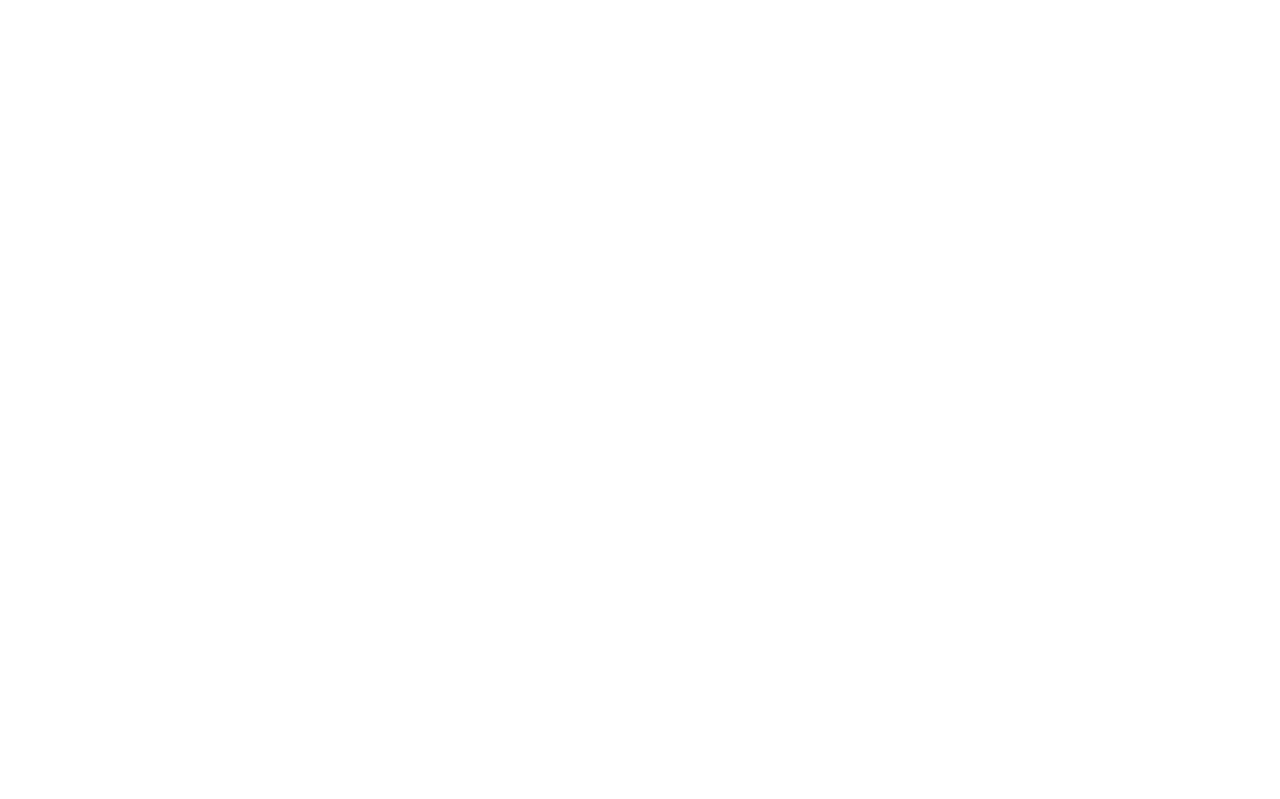
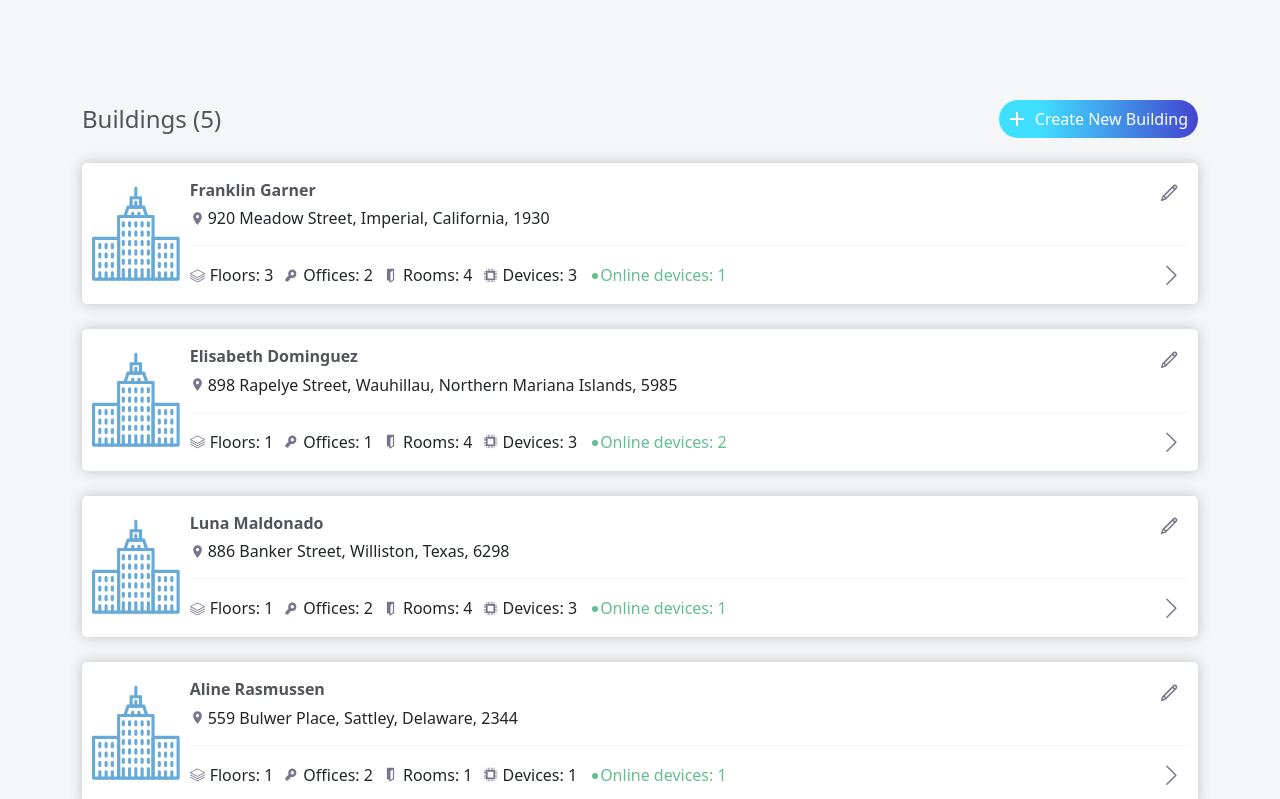
Before and after one commit to Bodrie/mclimate-app, a React (Create React App) app: page /home in a window 1280 px wide. Before the commit this address had no page. Shown: the top 799 px of the page. Built offline with nearby package versions, Linux system fonts and the light colour scheme.

Commit message:
created card component for listing all the building information

```diff
--- a/src/App.css
+++ b/src/App.css
@@ -1,3 +1,6 @@
 .App {
+  height: 100vh;
+  background-color: #F4F6F8;
   text-align: center;
+  padding-top: 100px;
 }
--- /dev/null
+++ b/src/components/BuildingCard/BuildingCard.css
@@ -0,0 +1,105 @@
+.card-element {
+  display: flex;
+  margin-bottom: 25px;
+  border-radius: 5px;
+  background-color: #fff;
+  padding: 15px 10px;
+  filter: drop-shadow(0 0 0.4rem rgb(193, 193, 193));
+}
+
+.card-image {
+  display: none;
+}
+
+@media only screen and (min-width: 768px) {
+  .card-image {
+    display: initial;
+    width: 8%;
+    height: auto;
+  }
+}
+
+.card-content {
+  display: flex;
+  flex-direction: column;
+  flex-grow: 1;
+  margin-left: 10px;
+}
+
+.card-building {
+  display: flex;
+  justify-content: space-between;
+}
+
+.card-building p {
+  font-weight: 600;
+  color: #51545a;
+  margin: 0;
+}
+
+.card-building button {
+  border: none;
+  background-color: transparent;
+}
+
+.card-address {
+  display: flex;
+  align-items: center;
+  border-bottom: 1px solid #f4f6f8;
+  padding-bottom: 15px;
+  margin-bottom: 15px;
+}
+
+.card-address p {
+  margin-left: 3px;
+  margin-bottom: 0;
+}
+
+.card-info {
+  display: flex;
+  align-items: center;
+  margin-bottom: 0;
+  padding-left: 0;
+}
+
+@media (min-width: 375px) and (max-width: 574px) {
+  .card-info {
+    font-size: 8px;
+  }
+}
+
+@media (min-width: 575px) and (max-width: 766px) {
+  .card-info {
+    font-size: 12px;
+  }
+}
+
+@media (min-width: 767px) and (max-width: 1200px) {
+  .card-info {
+    font-size: 14px;
+  }
+}
+
+.card-info button {
+  margin-left: auto;
+}
+
+.card-info p {
+  margin: 0 10px 0 5px;
+}
+
+.card-info p:last-of-type {
+  display: list-item;
+  list-style-position: inside;
+  color: #62be90;
+}
+
+.card-info p:last-of-type::before {
+  content: "";
+  margin-left: -15px;
+}
+
+.card-arrow-right {
+  border: none;
+  background-color: transparent;
+}
--- /dev/null
+++ b/src/components/BuildingCard/BuildingCard.tsx
@@ -0,0 +1,68 @@
+import React from "react";
+import { ReactComponent as CommercialBuildingSvg } from "../../assets/commercial-building.svg";
+import { ReactComponent as FloorSvg } from "../../assets/icon_floor.svg";
+import { ReactComponent as LocationSvg } from "../../assets/location_icon.svg";
+import { ReactComponent as ArrowRightSvg } from "../../assets/arrow_right_icon.svg";
+import { ReactComponent as KeySvg } from "../../assets/icon_appartment.svg";
+import { ReactComponent as DoorSvg } from "../../assets/icon_door.svg";
+import { ReactComponent as ChipCpuSvg } from "../../assets/chip_cpu_icon.svg";
+import { ReactComponent as EditSvg } from "../../assets/edit_icon.svg";
+import { Building } from "../../types";
+import "./BuildingCard.css";
+
+interface BuildingCardProps {
+  buildings: Building;
+}
+
+const BuildingCard = ({ buildings }: BuildingCardProps) => {
+  return (
+    <>
+      {buildings.map(
+        ({
+          id,
+          name,
+          address,
+          floors,
+          offices,
+          rooms,
+          devices,
+          onlineDevices,
+        }) => {
+          return (
+            <div key={`${name} - ${id}`} className="card-element">
+              <CommercialBuildingSvg className="card-image" />
+              <div className="card-content">
+                <div className="card-building">
+                  <p>{name}</p>
+                  <button>
+                    <EditSvg />
+                  </button>
+                </div>
+                <div className="card-address">
+                  <LocationSvg />
+                  <p>{address}</p>
+                </div>
+                <div className="card-info">
+                  <FloorSvg />
+                  <p>Floors: {floors.length}</p>
+                  <KeySvg />
+                  <p>Offices: {offices.length}</p>
+                  <DoorSvg />
+                  <p>Rooms: {rooms.length}</p>
+                  <ChipCpuSvg />
+                  <p>Devices: {devices.length}</p>
+                  <p>Online devices: {onlineDevices.length}</p>
+                  <button className="card-arrow-right">
+                    <ArrowRightSvg />
+                  </button>
+                </div>
+              </div>
+            </div>
+          );
+        }
+      )}
+    </>
+  );
+};
+
+export default BuildingCard;
--- a/src/components/LoginForm.tsx
+++ b/src/components/LoginForm/LoginForm.tsx
@@ -1,9 +1,9 @@
 import React, { useState, useEffect } from "react";
 import { useNavigate } from "react-router-dom";
-import { useAppDispatch, useAppSelector } from "../store/hooks";
-import { login } from "../store/UserSlice";
+import { useAppDispatch, useAppSelector } from "../../store/hooks";
+import { login } from "../../store/UserSlice";
 import { Button, Form, FormGroup, Label, Input } from "reactstrap";
-import { LoginReqBody } from "../types";
+import { LoginReqBody } from "../../types";
 
 const LoginForm = () => {
   const navigate = useNavigate();
@@ -42,10 +42,13 @@
       }}
     >
       <FormGroup>
-        <Label size="lg" for="client_id">
+        <Label
+          size="lg"
+          for="client_id"
+          style={{ width: "100%", textAlign: "left" }}
+        >
           Client ID 62419ac553304
         </Label>
-
         <Input
           id="client_id"
           name="client_id"
@@ -56,7 +59,11 @@
         />
       </FormGroup>
       <FormGroup>
-        <Label size="lg" for="secret">
+        <Label
+          size="lg"
+          for="secret"
+          style={{ width: "100%", textAlign: "left" }}
+        >
           Client Secret 62419ac553269
         </Label>
         <Input
@@ -71,10 +78,13 @@
         />
       </FormGroup>
       <FormGroup>
-        <Label size="lg" for="email">
+        <Label
+          size="lg"
+          for="email"
+          style={{ width: "100%", textAlign: "left" }}
+        >
           Email interview@mclimate.eu
         </Label>
-
         <Input
           id="email"
           name="email"
@@ -85,7 +95,11 @@
         />
       </FormGroup>
       <FormGroup>
-        <Label size="lg" for="password">
+        <Label
+          size="lg"
+          for="password"
+          style={{ width: "100%", textAlign: "left" }}
+        >
           Password interview_mclimate
         </Label>
         <Input
--- /dev/null
+++ b/src/components/index.ts
@@ -0,0 +1,3 @@
+export { default as Button } from "./Button/Button";
+export { default as LoginForm } from "./LoginForm/LoginForm";
+export { default as BuildingCard } from "./BuildingCard/BuildingCard";
--- a/src/pages/HomePage.tsx
+++ /dev/null
@@ -1,14 +0,0 @@
-import React from "react";
-import { Container, Row } from "reactstrap";
-
-const HomePage = () => {
-  return (
-    <Container>
-      <Row xs="1" sm="2" style={{ justifyContent: "center" }}>
-        Home page
-      </Row>
-    </Container>
-  );
-};
-
-export default HomePage;
--- /dev/null
+++ b/src/pages/HomePage/HomePage.css
@@ -0,0 +1,21 @@
+.cards-container {
+  width: 100%;
+  display: flex;
+  flex-direction: column;
+  justify-content: flex-start;
+}
+
+.cards-heading {
+  width: 100%;
+  display: flex;
+  justify-content: space-between;
+  align-items: center;
+  margin-bottom: 25px;
+}
+
+.cards-heading p {
+  font-size: 24px;
+  font-weight: 400;
+  color: #51545a;
+  margin-bottom: 0;
+}
--- /dev/null
+++ b/src/pages/HomePage/HomePage.tsx
@@ -0,0 +1,21 @@
+import React from "react";
+import { Container } from "reactstrap";
+import { buildings } from "../../mock/buildings";
+import { Button, BuildingCard } from "../../components";
+import "./HomePage.css";
+
+const HomePage = () => {
+  return (
+    <Container>
+      <div className="cards-container">
+        <div className="cards-heading">
+          <p>Buildings ({buildings.length})</p>
+          <Button text="Create New Building" plusIcon />
+        </div>
+        <BuildingCard buildings={buildings} />
+      </div>
+    </Container>
+  );
+};
+
+export default HomePage;
--- a/src/pages/LoginPage.tsx
+++ b/src/pages/LoginPage/LoginPage.tsx
@@ -1,5 +1,5 @@
 import React from "react";
-import LoginForm from "../components/LoginForm";
+import LoginForm from "../../components/LoginForm/LoginForm";
 import { Container, Row } from "reactstrap";
 
 const LoginPage = () => {
--- a/src/pages/index.ts
+++ b/src/pages/index.ts
@@ -1,2 +1,2 @@
-export { default as LoginPage } from "./LoginPage";
-export { default as HomePage } from "./HomePage";
+export { default as LoginPage } from "./LoginPage/LoginPage";
+export { default as HomePage } from "./HomePage/HomePage";
--- a/src/router/RouterComponent.tsx
+++ b/src/router/RouterComponent.tsx
@@ -10,7 +10,7 @@
     <Router>
       <Routes>
         <Route path="/" element={<LoginPage />} />
-        {user !== null && <Route path="/home" element={<HomePage />} />}
+        <Route path="/home" element={<HomePage />} />
       </Routes>
     </Router>
   );
```
Also changed, not shown: 2 other files (tests, documents, lock files or other folders).
